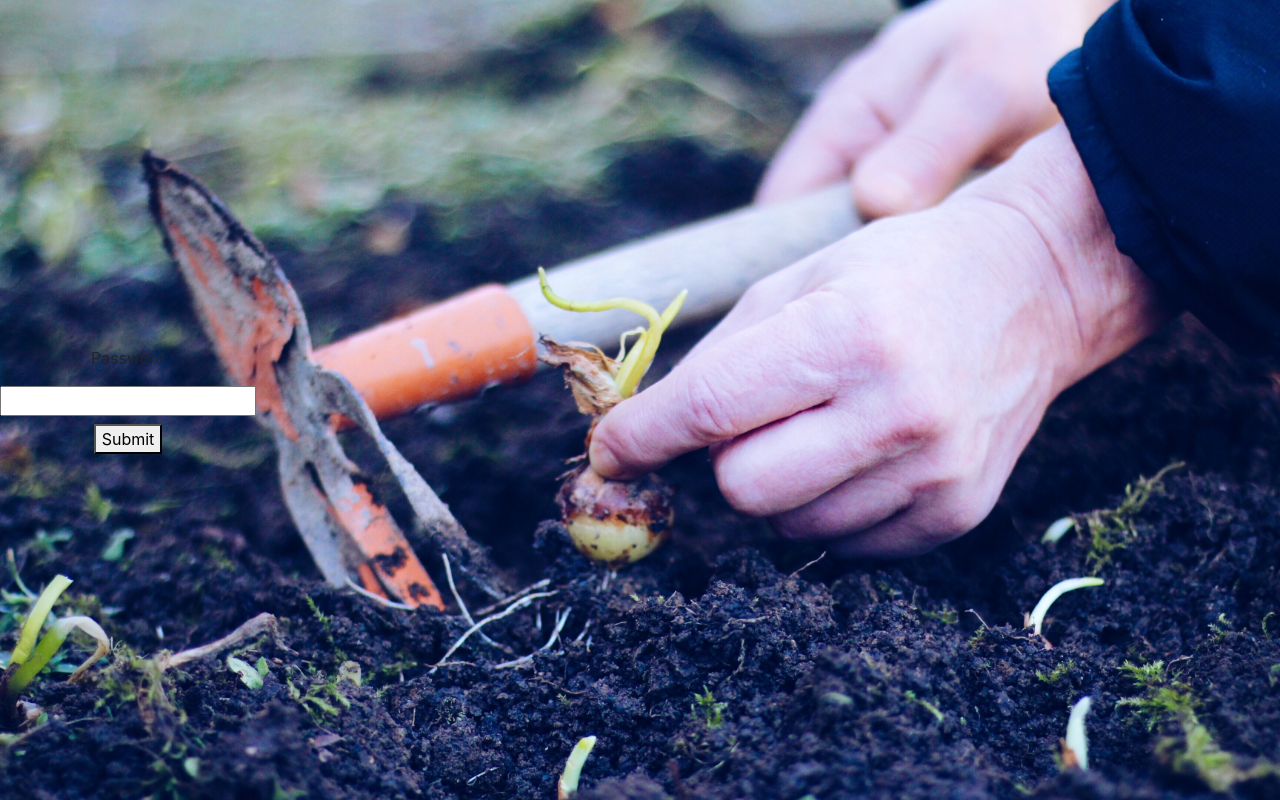
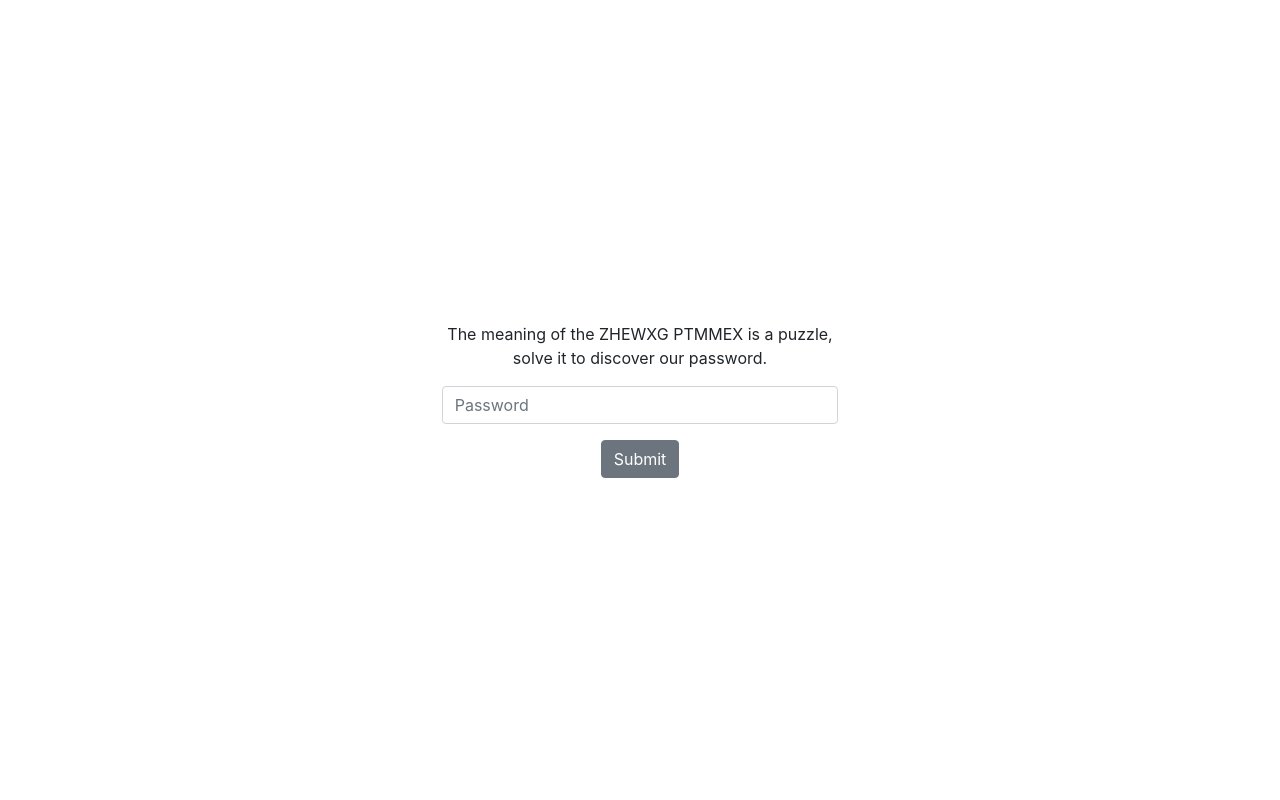
Before and after one commit to bmacnish/squishy-taylor-imellow, a React (Create React App) app: page / in a window 1280 px wide. Built offline with nearby package versions, Linux system fonts and the light colour scheme.

Commit message:
Finish login page formatting and functionality

```diff
--- a/src/components/App/App.css
+++ b/src/components/App/App.css
@@ -19,7 +19,11 @@ html,
 body,
 #reactapp,
 .App {
-  background: url("../../media/bg_planting.jpg") no-repeat center center fixed;
+  margin: 0;
+}
+
+.backgroundImage {
+  background: url("../../media/bg_wood.jpeg") no-repeat center center fixed;
   -webkit-background-size: cover;
   -moz-background-size: cover;
   -o-background-size: cover;
@@ -31,7 +35,7 @@ body,
   flex: 1;
   flex-direction: column;
   height: 100%;
-  margin: 5% 10%;
+  padding: 5% 10%;
 }
 
 header {
@@ -55,14 +59,17 @@ body {
 }
 article {
   padding: 4%;
-  background-color: var(--artichoke);
+  background-color: var(--mellon);
   display: flex;
   flex: 2;
 }
 
 aside {
+  margin: 4%;
   padding: 4%;
-  border: 1px solid black;
+  border: 1px;
+  background-color: var(--artichoke);
+  box-shadow: 5px 10px #888888;
 }
 
 footer {
@@ -72,7 +79,7 @@ footer {
 }
 
 .asideWrapper {
-  background-color: var(--lincoln-green);
+  background-image: url(../../media/bg_planting.jpg);
   display: flex;
   flex: 1;
   justify-content: space-around;
@@ -81,6 +88,10 @@ footer {
 
 .pageReference {
   border-radius: 16px;
-  border: 2px double black;
   background-color: var(--nugget);
+  box-shadow: none;
 }
+
+h1 {
+  text-shadow: 1px 1px 2px black;
+}
--- a/src/components/App/App.js
+++ b/src/components/App/App.js
@@ -2,6 +2,11 @@ import "./App.css";
 import React, { useState } from "react";
 import Login from "../Login/Login";
 import "bootstrap/dist/css/bootstrap.min.css";
+import goldenWattle from "../../media/yellow_wattle.jpg";
+import wollemi from "../../media/wollemi-pine.jpg";
+import Image from "react-bootstrap/Image";
+
+const FAKE_PASSWORD = "growth";
 
 function App() {
   const [token, setToken] = useState();
@@ -10,7 +15,7 @@ function App() {
     setToken(password);
   };
 
-  if (!token || token.value !== "growth") {
+  if (!token || token.value !== FAKE_PASSWORD) {
     return <Login handleSubmit={handleSubmit} />;
   }
 
@@ -22,11 +27,12 @@ function App() {
         integrity="sha384-9aIt2nRpC12Uk9gS9baDl411NQApFmC26EwAOH8WgZl5MYYxFfc+NcPb1dKGj7Sk"
         crossorigin="anonymous"
       />
+      <div className="backgroundImage">
         <div className="wrapper">
           <header>
             <h1>We Are The Guerilla Gardeners</h1>
           </header>
-        <nav>
+          <nav class="d-none d-sm-block">
             <li>
               <h4>Home</h4>
               <h4>About Us</h4>
@@ -39,18 +45,20 @@ function App() {
               <h2>Hi there.</h2>
 
               <p>
-              If you’ve made it into this website, we salute you! You’re a plant
-              lover, just like us.
+                If you’ve made it into this website, we salute you! You’re a
+                plant lover, just like us.
               </p>
 
-            <p>Who are we? Well we’re not ghosts! We’re just regular people.</p>
+              <p>
+                Who are we? Well we’re not ghosts! We’re just regular people.
+              </p>
 
               <p>
                 We’re doctors. We’re security guards. We’re taxi drivers. We’re
                 lawyers. We’re teachers. We’re students. We’re football players.
                 We’re anyone and everyone who loves to plant seeds. In this way,
-              we spread the beauty and diversity of flowers, shrubs, grasses or
-              trees in all sorts of places all over our city.
+                we spread the beauty and diversity of flowers, shrubs, grasses
+                or trees in all sorts of places all over our city.
               </p>
 
               <p>
@@ -63,20 +71,20 @@ function App() {
               <p>We love to have nature close to us.</p>
 
               <p>
-              Sometimes we meet up in person at certain locations—never the same
-              place twice, never all of us at once either.
+                Sometimes we meet up in person at certain locations—never the
+                same place twice, never all of us at once either.
               </p>
 
               <p>
                 When we meet, we say hello to all the new plants we’ve put into
-              the earth, and goodbye to those plants that may not have made it.
-              (And then we sit around and eat corn chips and guacamole!)
+                the earth, and goodbye to those plants that may not have made
+                it. (And then we sit around and eat corn chips and guacamole!)
               </p>
 
               <p>
                 You might have read what the news has been saying about us.
-              Incredible! They’ve called us ghosts! That’s because sometimes we
-              wear white and sometimes we move fast. (We literally do have
+                Incredible! They’ve called us ghosts! That’s because sometimes
+                we wear white and sometimes we move fast. (We literally do have
                 football players among us!)
               </p>
 
@@ -91,25 +99,37 @@ function App() {
                 magnificence of plant life!
               </ul>
               <ul>Don’t trespass or ruin other people’s things</ul>
-            <ul>Be kind to each other and be kind to the world we live in!</ul>
+              <ul>
+                Be kind to each other and be kind to the world we live in!
+              </ul>
             </article>
-          <div className="asideWrapper">
+            <div className="asideWrapper d-none d-sm-block">
               <aside>
-              <h4>Why I love the golden wattle</h4>
+                <h4>Why I Love the Golden Wattle</h4>
+                <Image
+                  src={goldenWattle}
+                  alt="Close up of golden wattle flowers"
+                  fluid
+                />
                 <p>
                   Duis aute irure dolor in reprehenderit in voluptate velit esse
-                cillum dolore eu fugiat nulla pariatur. Excepteur sint occaecat
-                cupidatat non proident, sunt in culpa qui officia deserunt
-                mollit anim id est laborum.
+                  cillum dolore eu fugiat nulla pariatur. Excepteur sint
+                  occaecat cupidatat non proident, sunt in culpa qui officia
+                  deserunt mollit anim id est laborum.
                 </p>
               </aside>
               <aside>
                 <h4>The Mysteries of the Wollemi Pine</h4>
+                <Image
+                  src={wollemi}
+                  alt="Close up of golden wattle flowers"
+                  fluid
+                />
                 <p>
-                Lorem ipsum dolor sit amet, consectetur adipiscing elit, sed do
-                eiusmod tempor incididunt ut labore et dolore magna aliqua. Ut
-                enim ad minim veniam, quis nostrud exercitation ullamco laboris
-                nisi ut aliquip ex ea commodo consequat.
+                  Lorem ipsum dolor sit amet, consectetur adipiscing elit, sed
+                  do eiusmod tempor incididunt ut labore et dolore magna aliqua.
+                  Ut enim ad minim veniam, quis nostrud exercitation ullamco
+                  laboris nisi ut aliquip ex ea commodo consequat.
                 </p>
               </aside>
               <aside className="pageReference">
@@ -123,6 +143,7 @@ function App() {
             </h4>
           </footer>
         </div>
+      </div>
     </>
   );
 }
--- a/src/components/Login/Login.css
+++ b/src/components/Login/Login.css
@@ -1,12 +1,12 @@
-.login-wrapper {
+.loginWrapper {
+  height: 100vh;
   display: flex;
-  flex: 1;
-  align-items: center;
+  align-content: center;
   justify-content: center;
-  height: calc(100vh);
-  text-align: center;
+  flex-direction: column;
 }
 
-input {
-  margin-bottom: 4%;
+.errorMessage {
+  color: red;
+  padding-bottom: 10px;
 }
--- a/src/components/Login/Login.js
+++ b/src/components/Login/Login.js
@@ -1,29 +1,76 @@
 import React, { useState } from "react";
 import "./Login.css";
+import Form from "react-bootstrap/Form";
+import Button from "react-bootstrap/Button";
+import Container from "react-bootstrap/Container";
+import Row from "react-bootstrap/Row";
+import Col from "react-bootstrap/Col";
 
 export default function Login({ handleSubmit }) {
   const [password, setPassword] = useState();
+  const [errors, setErrors] = useState(false);
 
   const handleChange = (event) => {
-    setPassword({ value: event.target.value });
+    const input = event.target.value;
+    const lowercasedInput = input.toLowerCase();
+    setPassword({ value: lowercasedInput });
   };
 
   const onSubmit = (event) => {
     event.preventDefault();
+    event.stopPropagation();
+    setErrors(true);
+
     handleSubmit(password);
   };
 
+  function Errors() {
+    if (errors) {
+      return <div className="errorMessage">Wrong password, try again.</div>;
+    } else {
+      return <></>;
+    }
+  }
+
   return (
-    <div className="login-wrapper">
-      <form onSubmit={onSubmit}>
-        <label>
-          <p>Password</p>
-          <input type="password" onChange={handleChange} />
-        </label>
-        <div>
-          <button type="submit">Submit</button>
-        </div>
-      </form>
-    </div>
+    <>
+      <link
+        rel="stylesheet"
+        href="https://maxcdn.bootstrapcdn.com/bootstrap/4.5.0/css/bootstrap.min.css"
+        integrity="sha384-9aIt2nRpC12Uk9gS9baDl411NQApFmC26EwAOH8WgZl5MYYxFfc+NcPb1dKGj7Sk"
+        crossorigin="anonymous"
+      />
+      <Container
+        fluid
+        className="loginWrapper"
+        style={{
+          width: "100vw",
+        }}
+      >
+        <Row className="text-center passwordWrapper">
+          <Col />
+          <Col xs={12} sm={true}>
+            <p>
+              The meaning of the ZHEWXG PTMMEX is a puzzle, solve it to discover
+              our password.
+            </p>
+            <Form onSubmit={onSubmit}>
+              <Form.Group controlId="formBasicPassword">
+                <Form.Control
+                  type="password"
+                  placeholder="Password"
+                  onChange={handleChange}
+                />
+              </Form.Group>
+              <Errors />
+              <Button variant="secondary" type="submit">
+                Submit
+              </Button>
+            </Form>
+          </Col>
+          <Col />
+        </Row>
+      </Container>
+    </>
   );
 }
```
Also changed, not shown: src/media/wollemi-pine.jpg (added), src/media/yellow_wattle.jpg (added). Lines whose indentation alone changed are shown as unchanged.
